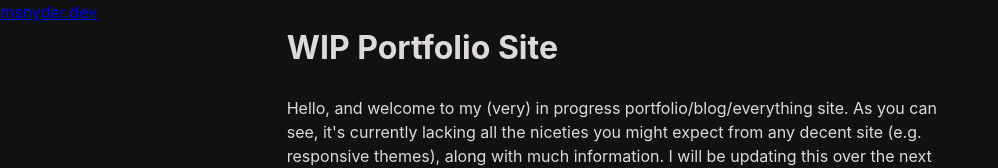
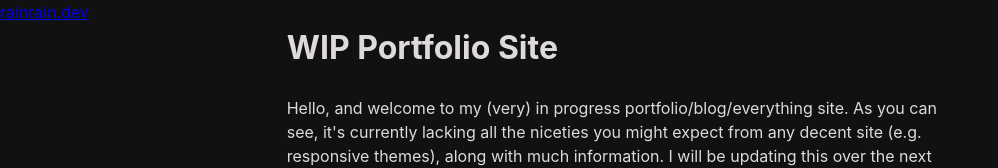
Before and after one commit to mkwsnyder/site, a SvelteKit app: page / in a window 1280 px wide. Shown: the top 168 px of the page, without its empty margins (0-998 px from the left). Built offline with nearby package versions, Linux system fonts and the light colour scheme.

Commit message:
update domain name

```diff
--- a/src/routes/+layout.svelte
+++ b/src/routes/+layout.svelte
@@ -10,11 +10,11 @@
 </script>
 
 <svelte:head>
-	<title>msnyder.dev</title>
+	<title>rainrain.dev</title>
 </svelte:head>
 
 <div>
-	<a href="/" data-sveltekit-preload-data="hover">msnyder.dev</a>
+	<a href="/" data-sveltekit-preload-data="hover">rainrain.dev</a>
 </div>
 
 {#key data.currentRoute}
@@ -38,7 +38,6 @@
 <!--<div class="fake-body"></div>-->
 
 <style>
-
 	/*.hide {*/
 	/*	height: 0;*/
 	/*	overflow: hidden;*/
```
